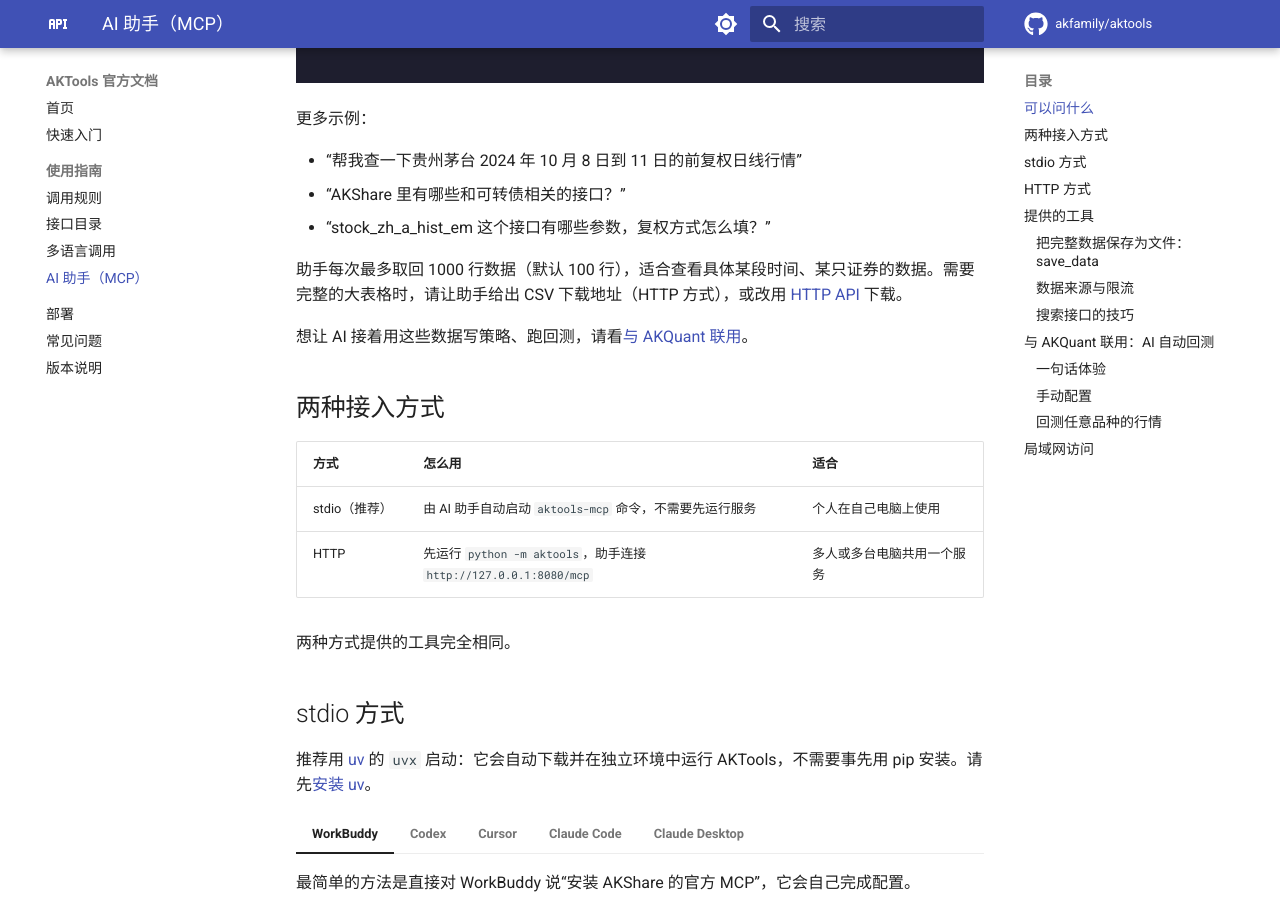
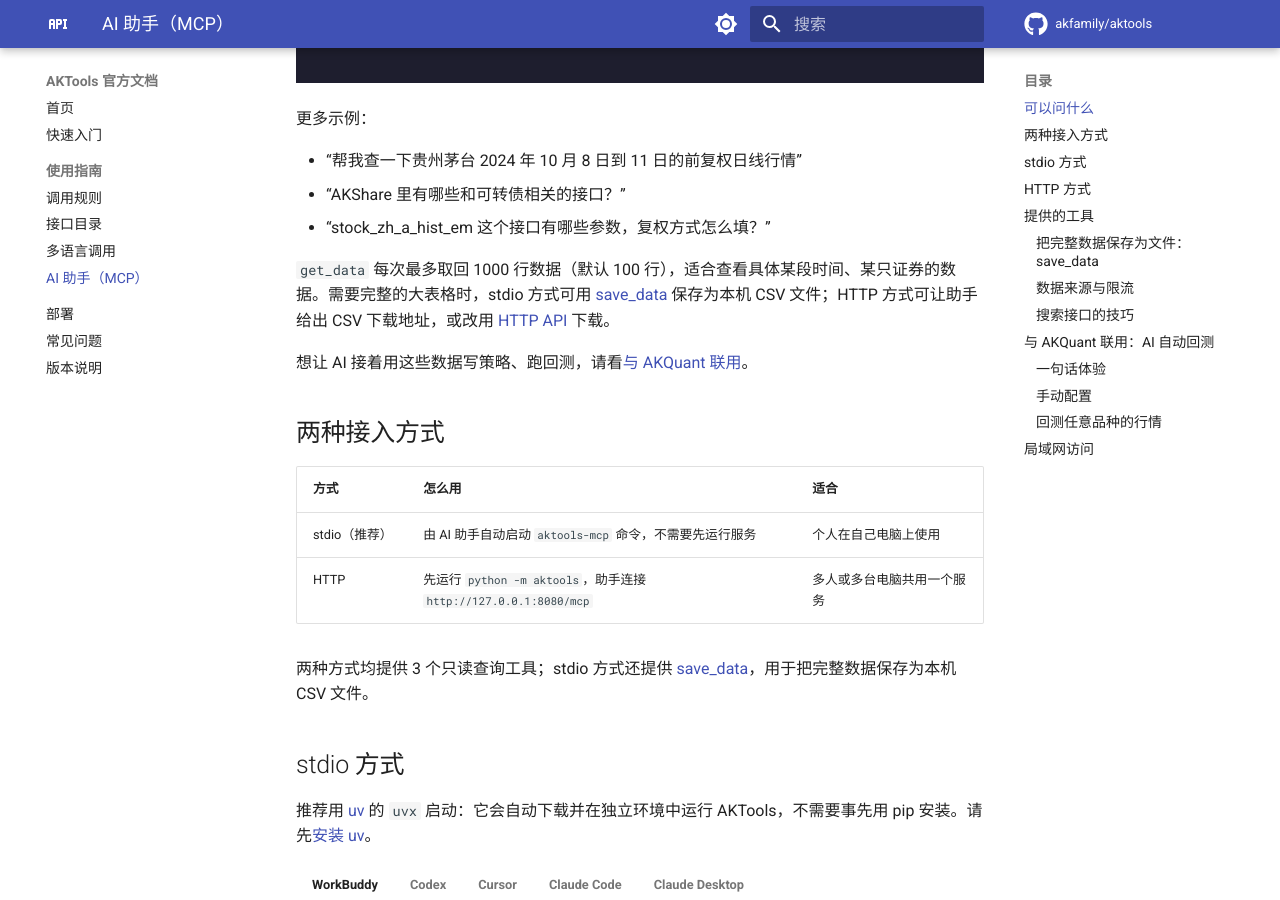
Before and after one commit to akfamily/aktools, an MkDocs documentation site: the page built from docs/guide/mcp.md, in a window 1280 px wide and 900 px high, scrolled down 872 px. Built offline with MkDocs 1.6.1 and Material for MkDocs 9.7.7, drawn with Linux system fonts in a browser that asks for light colours; comment, search, counter and statistics services are not loaded; some of the changed text lies outside the part shown.

Commit message:
docs(mcp): 明确 stdio 与 HTTP 的工具差异，与 AKShare 文档保持一致

```diff
--- a/docs/guide/mcp.md
+++ b/docs/guide/mcp.md
@@ -18,7 +18,7 @@ AKTools 已上架 [MCP 官方注册表](https://registry.modelcontextprotocol.io
 - “AKShare 里有哪些和可转债相关的接口？”
 - “stock_zh_a_hist_em 这个接口有哪些参数，复权方式怎么填？”
 
-助手每次最多取回 1000 行数据（默认 100 行），适合查看具体某段时间、某只证券的数据。需要完整的大表格时，请让助手给出 CSV 下载地址（HTTP 方式），或改用 [HTTP API](usage.md#download) 下载。
+`get_data` 每次最多取回 1000 行数据（默认 100 行），适合查看具体某段时间、某只证券的数据。需要完整的大表格时，stdio 方式可用 [save_data](#save-data) 保存为本机 CSV 文件；HTTP 方式可让助手给出 CSV 下载地址，或改用 [HTTP API](usage.md#download) 下载。
 
 想让 AI 接着用这些数据写策略、跑回测，请看[与 AKQuant 联用](#akquant)。
 
@@ -29,7 +29,7 @@ AKTools 已上架 [MCP 官方注册表](https://registry.modelcontextprotocol.io
 | stdio（推荐） | 由 AI 助手自动启动 `aktools-mcp` 命令，不需要先运行服务 | 个人在自己电脑上使用 |
 | HTTP | 先运行 `python -m aktools`，助手连接 `http://127.0.0.1:8080/mcp` | 多人或多台电脑共用一个服务 |
 
-两种方式提供的工具完全相同。
+两种方式均提供 3 个只读查询工具；stdio 方式还提供 [save_data](#save-data)，用于把完整数据保存为本机 CSV 文件。
 
 ## stdio 方式 {#stdio}
 
@@ -150,7 +150,7 @@ Cursor 则在 `mcp.json` 的 `aktools` 下加上 `"headers": {"Authorization": "
 
 ## 提供的工具 {#tools}
 
-AKShare 有近千个接口，如果逐个注册成工具，会占满助手的上下文。因此 AKTools 只提供 3 个通用工具，由助手分步使用：
+AKShare 有近千个接口，如果逐个注册成工具，会占满助手的上下文。因此两种接入方式均提供以下 3 个通用只读工具，由助手分步使用：
 
 | 工具 | 作用 |
 | --- | --- |
```
